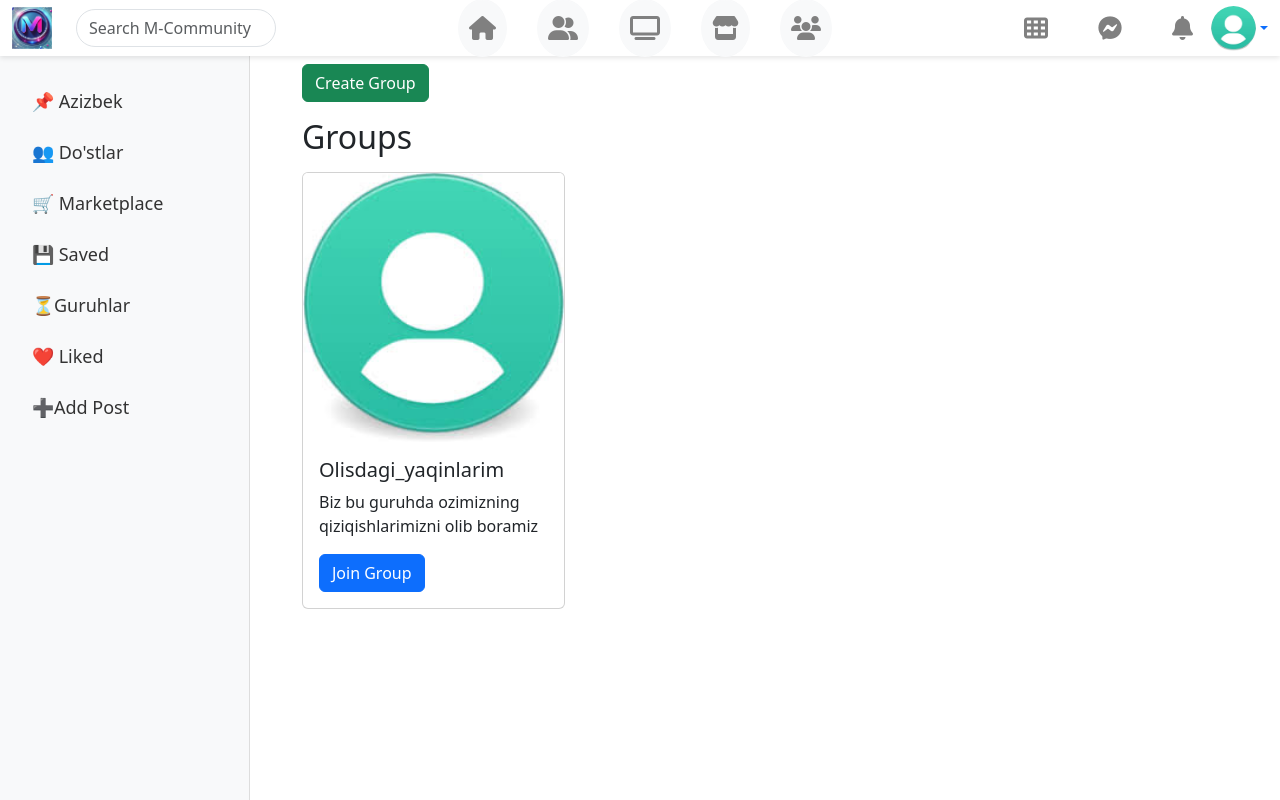
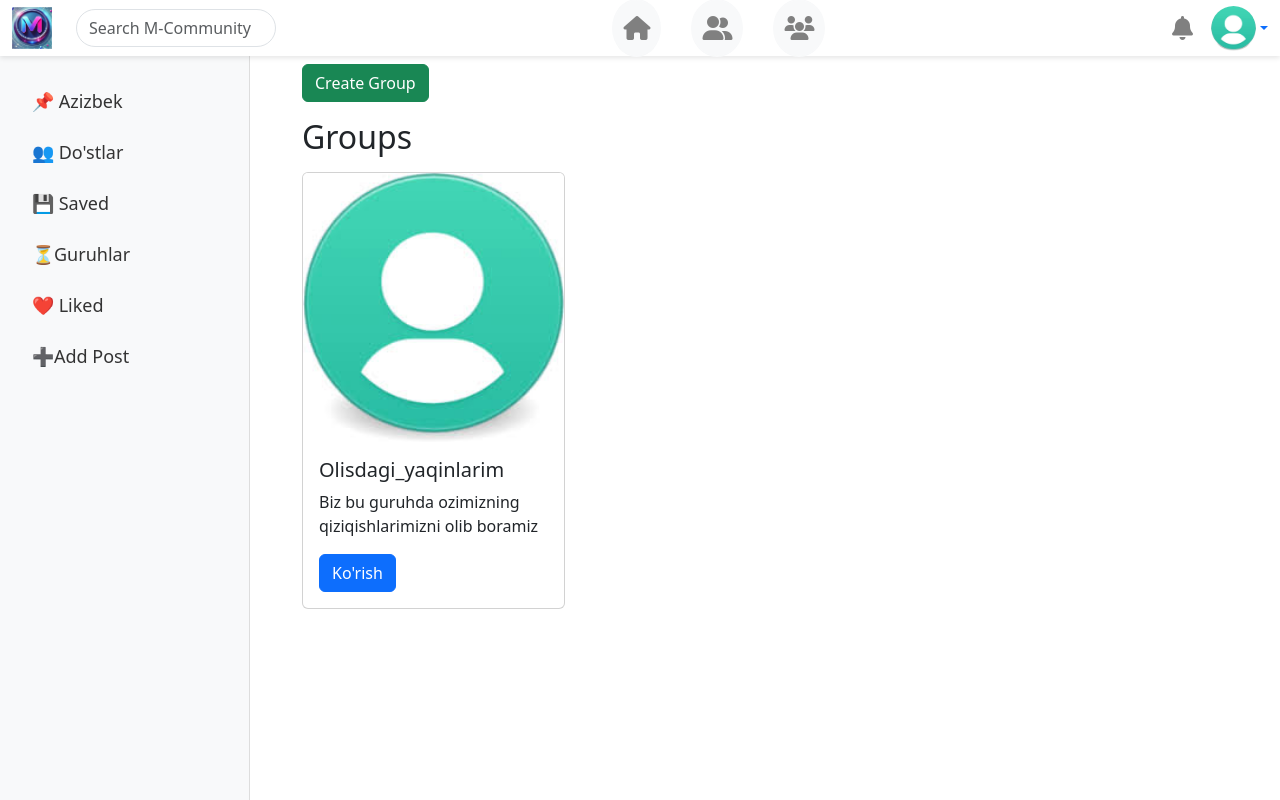
Before and after one commit to MuhammadAziz9/Social_media, a Django app: page /group/group_list/ in a window 1280 px wide. Run offline with Django 5.2, Linux system fonts and the light colour scheme; a user stored in the database is signed in; data comes from the database, SQL or seed files in the repository; both versions use the stored data as it was after the commit.

Commit message:
next commit

```diff
--- a/group/admin.py
+++ b/group/admin.py
@@ -1,7 +1,8 @@
 from django.contrib import admin
-from .models import Group,GroupMember
+from .models import Group,GroupMember,GroupMessage
 
 # Register your models here.
 
 admin.site.register(Group)
 admin.site.register(GroupMember)
+admin.site.register(GroupMessage)
--- a/group/models.py
+++ b/group/models.py
@@ -23,3 +23,12 @@ class GroupMember(models.Model):
 
     def __str__(self):
         return self.group
+
+class GroupMessage(models.Model):
+    sender = models.ForeignKey(CustomUser,on_delete=models.CASCADE)
+    group = models.ForeignKey(Group,on_delete=models.CASCADE)
+    text = models.TextField()
+    created_at = models.DateTimeField(auto_now_add=True)
+
+    def __str__(self):
+        return f"{self.sender} texted {self.text}"
--- a/group/urls.py
+++ b/group/urls.py
@@ -3,6 +3,7 @@ from . import views
 
 urlpatterns = [
     path('group_list/',views.group_list,name='group_list'),
+    path('group_detail/<int:group_id>/',views.group_detail,name='group_detail'),
     path('create_group/',views.create_group,name='create_group'),
     path('join/<int:group_id>/',views.join_group,name='join_group'),
     path('leave/<int:group_id>/',views.leave_group,name='leave_group'),
--- a/group/views.py
+++ b/group/views.py
@@ -1,5 +1,5 @@
 from django.shortcuts import render,redirect,get_object_or_404
-from .models import Group,GroupMember
+from .models import Group,GroupMember,GroupMessage
 from.forms import GroupForm
 
 # Create your views here.
@@ -10,6 +10,20 @@ def group_list(request):
         'groups':groups
     }
     return render(request,'group/groups.html',context=context)
+
+
+def group_detail(request, group_id):
+    group = get_object_or_404(Group, id=group_id)
+    messages = GroupMessage.objects.filter(group=group).order_by('created_at')
+
+    if request.method == "POST":
+        text = request.POST.get("message-text")
+        if text:
+            GroupMessage.objects.create(group=group, sender=request.user, text=text)
+            return redirect('group_detail', group_id=group.id)  # Yangi xabar qo‘shilgandan keyin sahifani qayta yuklash
+
+    return render(request, 'group/group_detail.html', {'group': group, 'messages': messages})
+
 
 def create_group(request):
     if request.method == 'POST':
--- a/templates/base.html
+++ b/templates/base.html
@@ -128,12 +128,6 @@
             <a href="{% url 'friends' %}" class="btn btn-light nav-icon" data-bs-toggle="tooltip" title="Do‘stlar">
                 <i class="fas fa-user-friends"></i>
             </a>
-            <a href="#" class="btn btn-light nav-icon" data-bs-toggle="tooltip" title="Video">
-                <i class="fas fa-tv"></i>
-            </a>
-            <a href="#" class="btn btn-light nav-icon" data-bs-toggle="tooltip" title="Marketplace">
-                <i class="fas fa-store"></i>
-            </a>
             <a href="{% url 'group_list' %}" class="btn btn-light nav-icon" data-bs-toggle="tooltip" title="Guruhlar">
                 <i class="fas fa-users"></i>
             </a>
@@ -141,12 +135,6 @@
 
         <!-- Profil, Bildirishnomalar va Menu -->
         <div class="d-flex align-items-center">
-            <a href="#" class="nav-icon" data-bs-toggle="tooltip" title="Menyu">
-                <i class="fas fa-th"></i>
-            </a>
-            <a href="#" class="nav-icon" data-bs-toggle="tooltip" title="Xabarlar">
-                <i class="fab fa-facebook-messenger"></i>
-            </a>
 
             <!-- Bildirishnomalar -->
             <div class="dropdown">
@@ -169,7 +157,7 @@
                 </a>
                 <ul class="dropdown-menu dropdown-menu-end shadow">
                     <li><a class="dropdown-item" href="{% url 'profile' user.username %}"><i class="fas fa-user me-2"></i> Profil</a></li>
-                    <li><a class="dropdown-item" href="#"><i class="fas fa-cog me-2"></i> Sozlamalar</a></li>
+                    <li><a class="dropdown-item" href="{% url 'password_change' %}"><i class="fas fa-cog me-2"></i> Prolni o'zgartirish</a></li>
                     <li><hr class="dropdown-divider"></li>
                     <li><a class="dropdown-item text-danger" href="{% url 'logout' %}"><i class="fas fa-sign-out-alt me-2"></i> Chiqish</a></li>
                 </ul>
@@ -186,7 +174,6 @@
             <ul class="nav flex-column">
                 <li class="nav-item"><a class="nav-link" href="{% url 'profile' user.username  %}">📌 {{user.username}}</a></li>
                 <li class="nav-item"><a class="nav-link" href="{% url 'friends' %}">👥 Do'stlar</a></li>
-                <li class="nav-item"><a class="nav-link" href="">🛒 Marketplace</a></li>
                 <li class="nav-item"><a class="nav-link" href="{% url 'saved_post' %}">💾 Saved</a></li>
                 <li class="nav-item"><a class="nav-link" href="{% url 'group_list' %}">⏳Guruhlar</a></li>
                 <li class="nav-item"><a class="nav-link" href="{% url 'liked_post' %}">❤️ Liked</a></li>
--- a/templates/group/groups.html
+++ b/templates/group/groups.html
@@ -12,7 +12,7 @@
                 <div class="card-body">
                     <h5 class="card-title">{{ group.name }}</h5>
                     <p class="card-text">{{ group.description|truncatewords:20 }}</p>
-                    <a href="{% url 'join_group' group.id %}" class="btn btn-primary">Join Group</a>
+                    <a href="{% url 'group_detail' group.id %}" class="btn btn-primary">Ko'rish</a>
                 </div>
             </div>
         </div>
```
Also changed, not shown: templates/group/group_detail.html (added, +49 -0 lines), db.sqlite3, group/forms.py (line endings or trailing spaces), group/migrations/0003_groupmessage.py (added).
